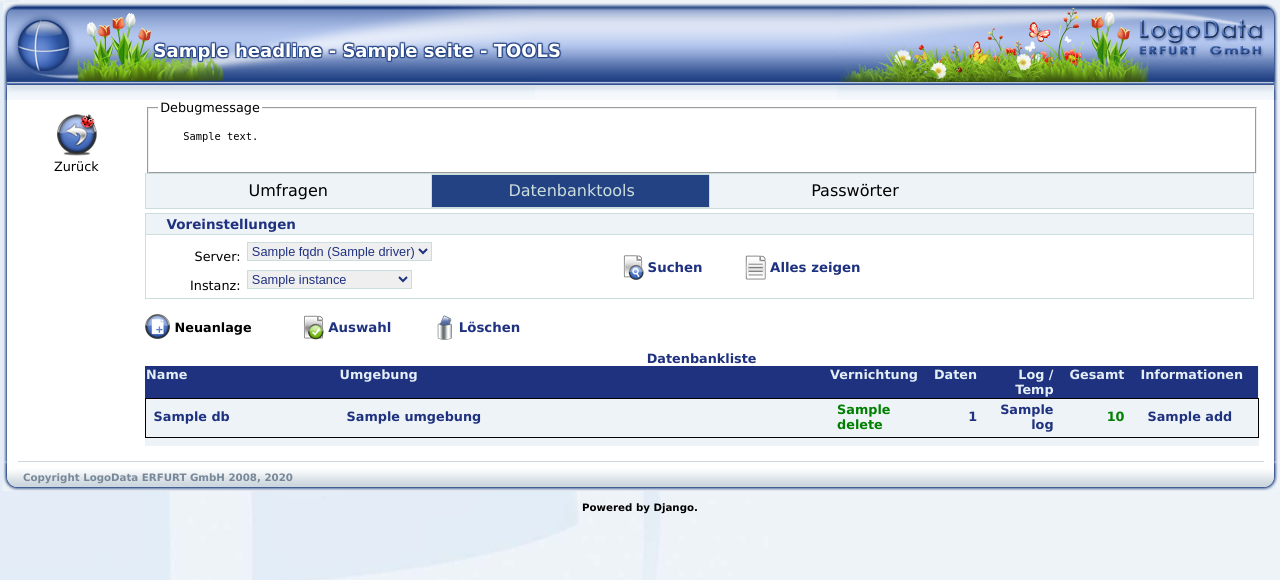
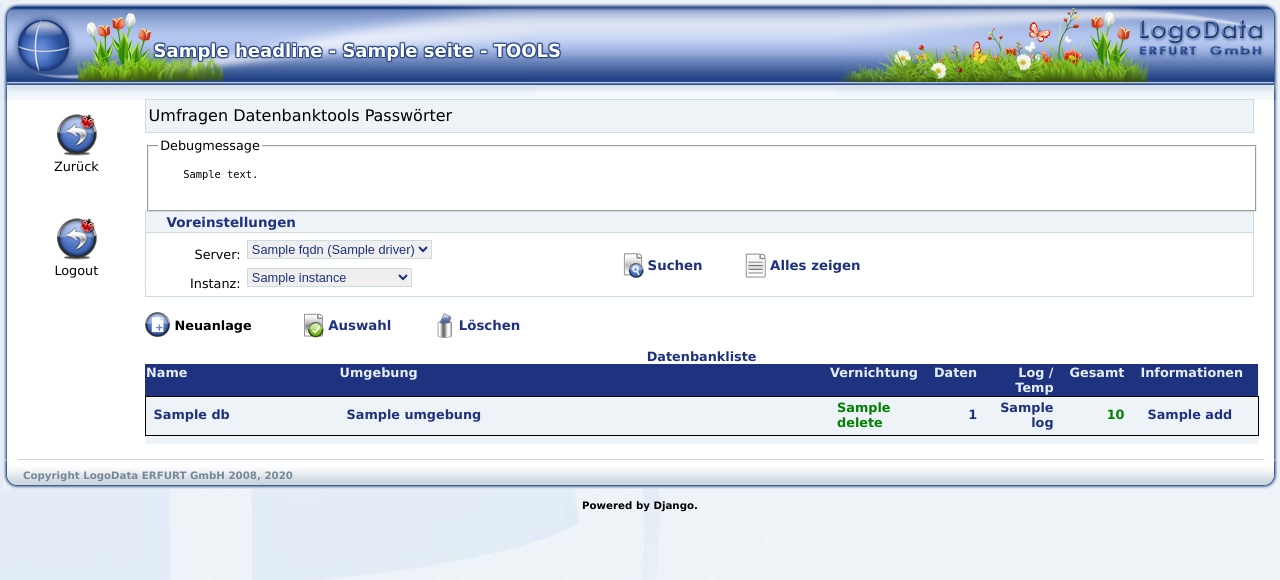
Before and after one commit to speisekatze/dba, a Django app: template templates/dba/index.html in a window 1280 px wide. Shown: the top 580 px of the page. Run offline with Django 3.2, Linux system fonts and the light colour scheme; the template is opened without the code that fills it: most values are stand-ins (such as "Sample title", 1, 10 or a date in 2020).

Commit message:
refactor templates

```diff
--- a/templates/base.html
+++ b/templates/base.html
@@ -34,8 +34,22 @@
                         </a>
                     </div>
                     <br class="end"><br>
+                    <div class="currentStateMenuButton">
+                      <a href="{% url 'logout' %}" title="Zurück">
+                        <img src="{% static "img/cancel_menu.png" %}" alt=""><br>
+                        Logout
+                      </a>
+                  </div>
+                  <br class="end"><br>
                 </div>
                 <div style="display: block; width:88%; min-width:800px; float:left;">
+                  <div>
+                    <h1 id="filterMenu" class="menuHeadStatic" style="margin-top:-1px;">
+                        <a href="../polls/" target=_self><span class="{{polls_css_class}}">Umfragen</span></a>
+                        <a href="../dba/" target=_self><span class="{{dba_css_class}}">Datenbanktools</span></a>
+                        <a href="../" target=_self><span class="{{pass_css_class}}">Passwörter</span></a>
+                    </h1>
+                </div>
                         {% block content %}
                         <p>Placeholder text in base template. Replace with page content.</p>
                         {% endblock content %}
--- a/templates/dba/index.html
+++ b/templates/dba/index.html
@@ -15,6 +15,11 @@
         },function(event) {
             $('#sucheForm').submit();
         });
+        $('#instances').bind("change", {
+            msg:"hostchange"
+        },function(event) {
+            $('#suchen').click();
+        });
     });
 </script>
 
@@ -28,13 +33,6 @@
     </pre>
 </fieldset>
 {% endif %}
-<div>
-    <h1 id="filterMenu" class="menuHeadStatic" style="margin-top:-1px;">
-        <a href="../polls/" target=_self><span class="navigation">Umfragen</span></a>
-        <a href="../dba/" target=_self><span class="navigationActive">Datenbanktools</span></a>
-        <a href="../passwd/" target=_self><span class="navigation">Passwörter</span></a>
-    </h1>
-</div>
 <form id="sucheForm" action="/" method="post">
 {% csrf_token %}
 <h3 id="filterMenu" class="menuHeadStatic" style="margin-top:-1px;">
@@ -65,7 +63,7 @@
         {% endif %}
      <br class="end">
     </div>
-    <input type="submit" name="suchen" value="Suchen" style="background-image: url({% static "img/suchen.png" %});margin-left:65px;" class="navigationButton">
+    <input type="submit" id="suchen" name="suchen" value="Suchen" style="background-image: url({% static "img/suchen.png" %});margin-left:65px;" class="navigationButton">
     <input type="submit" name="nichtsuchen" value="Alles zeigen" style="background-image: url({% static "img/sumliste.png" %});" class="navigationButton">
     <br class="end">
    </div>
@@ -76,7 +74,7 @@
             </span>
         </a>
         <input class="navigationButton" type="submit" style="background-image: url({% static "img/menuAuswahl.png" %});" value="Auswahl" name="select">
-        <input class="navigationButton" type="button" style="background-image: url({% static "img/loeschen.png" %});" value="Löschen" id="startLoeschen">
+        <input class="navigationButton" type="submit" style="background-image: url({% static "img/loeschen.png" %});" value="Löschen" name="drop">
         {% if db_driver == 'MSSQL' %}
             <input class="navigationButton" type="submit" style="background-image: url({% static "img/menuAuswahl.png" %});" value="Verkleinern" name="shrink">
             <input class="navigationButton" type="submit" style="background-image: url({% static "img/menuAuswahl.png" %});" value="Wiederherstellungsmodell" name="simple">
```
Also changed, not shown: templates/login.html (added, +51 -0 lines), templates/passwd/index.html (+0 -12 lines), templates/polls/index.html (+0 -7 lines).
